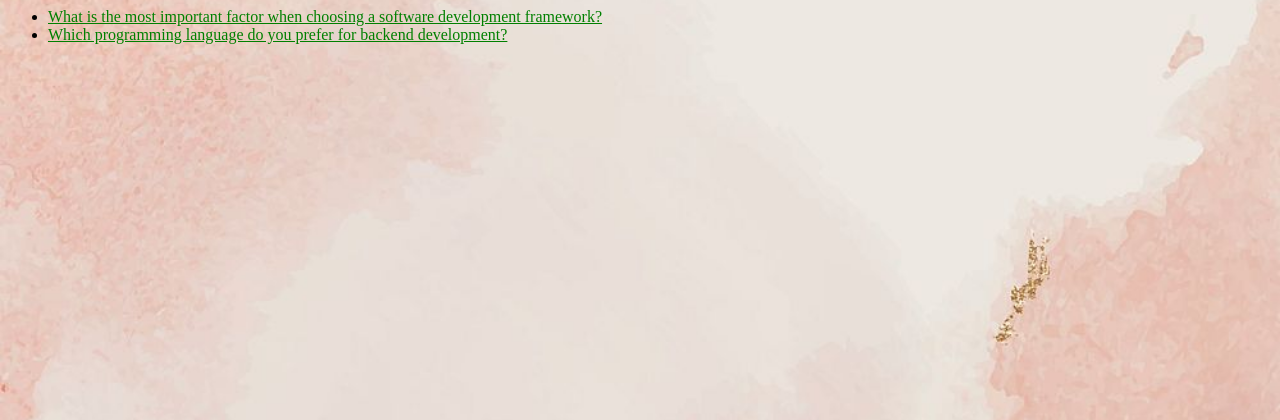
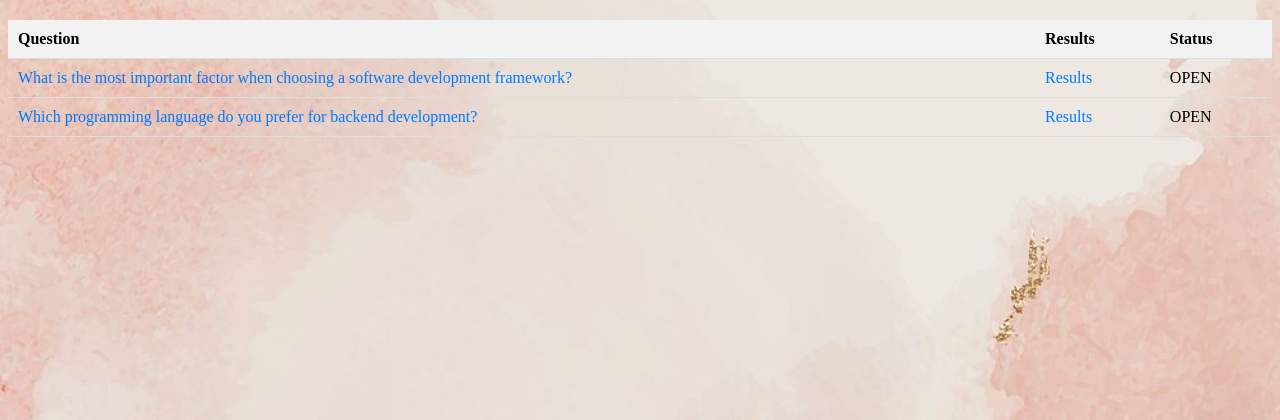
Before and after one commit to ku-polls-security/ku-polls-security, a Django app: page /polls/ in a window 1280 px wide. Shown: the top 420 px of the page. Run offline with Django 4.2, Linux system fonts and the light colour scheme; data comes from the database, SQL or seed files in the repository.

Commit message:
update template

```diff
--- a/polls/templates/polls/detail.html
+++ b/polls/templates/polls/detail.html
@@ -9,4 +9,6 @@
         {% endfor %}
     </fieldset>
     <input type="submit" value="Vote">
+    <a href="{% url 'polls:results' question.id %}">Results</a>
+    <a href="{% url 'polls:index' %}">Back to List of Polls</a>
     </form>
--- a/polls/templates/polls/index.html
+++ b/polls/templates/polls/index.html
@@ -1,13 +1,169 @@
 {% load static %}
 
+<html>
+    <head>
+        <meta charset="UTF-8">
+        <meta name="viewport" content="width=device-width, initial-scale=1.0">
+        <meta name="description" content="KU Polls">
+        <meta name="author" content="TAGCH">
+        <meta name="keyword" content="html css javascript">
+        <title>Polls List</title>
         <link rel="stylesheet" href="{% static 'polls/style.css' %}">
 
-{% if latest_question_list %}
+    </head>
+
+    <style>
+        li a {
+            color: green;
+        }
+
+        body {
+            background: white url("{% static 'polls/images/background.png' %}") no-repeat;
+            background-size: cover;
+            background-position: center;
+        }
+
+        .popup {
+            position: fixed;
+            left: 50%;
+            top: 50%;
+            transform: translate(-50%, -50%);
+            background-color: white;
+            padding: 20px;
+            border: 1px solid #ccc;
+            z-index: 1000;
+            box-shadow: 0 5px 15px rgba(0, 0, 0, 0.3);
+            display: none; /* Hidden by default */
+        }
+
+        .popup-content {
+            text-align: center;
+        }
+
+        .close-button {
+            position: absolute;
+            top: 10px;
+            right: 10px;
+            font-size: 24px;
+            cursor: pointer;
+        }
+
+        .hidden {
+            display: none;
+        }
+
+        /* Remove default list styling */
+        .popup-content ul {
+            list-style-type: none;
+            padding: 0;
+        }
+
+        .popup-content ul li {
+            margin-bottom: 10px;
+        }
+
+        table {
+            width: 100%;
+            border-collapse: collapse;
+            margin-top: 20px;
+        }
+
+        th, td {
+            padding: 10px;
+            text-align: left;
+            border-bottom: 1px solid #ddd;
+        }
+
+        th {
+            background-color: #f2f2f2;
+        }
+
+        tr:hover {
+            background-color: #f5f5f5;
+        }
+
+        a {
+            text-decoration: none;
+            color: #007bff;
+        }
+
+        a:hover {
+            text-decoration: underline;
+        }
+    </style>
+
+    <body>
+        <div id="popup" class="popup hidden">
+            <div class="popup-content">
+                <span class="close-button">&times;</span>
                 <ul>
-    {% for question in latest_question_list %}
-        <li><a href="{% url 'polls:detail' question.id %}">{{ question.question_text }}</a></li>
+                    {% for message in messages %}
+                        <li{% if message.tags %} class="{{ message.tags }}"{% endif %}>{{ message }}</li>
                     {% endfor %}
                 </ul>
+            </div>
+        </div>
+
+        {% if latest_question_list %}
+            <table>
+                <thead>
+                    <tr>
+                        <th>Question</th>
+                        <th>Results</th>
+                        <th>Status</th>
+                    </tr>
+                </thead>
+                <tbody>
+                    {% for question in latest_question_list %}
+                        <tr>
+                            <td>
+                                <a href="{% url 'polls:detail' question.id %}">{{ question.question_text }}</a>
+                            </td>
+                            <td>
+                                <a href="{% url 'polls:results' question.id %}">Results</a>
+                            </td>
+                            <td>
+                                {% if question.can_vote %}
+                                    <p>OPEN</p>
+                                {% else %}
+                                    <p>CLOSED</p>
+                                {% endif %}
+                            </td>
+                        </tr>
+                    {% endfor %}
+                </tbody>
+            </table>
         {% else %}
             <p>No polls are available.</p>
         {% endif %}
+    </body>
+
+    <script>
+        document.addEventListener("DOMContentLoaded", function() {
+            // Check if there are any messages
+            var popup = document.getElementById("popup");
+            var closeButton = document.querySelector(".close-button");
+
+            if (popup.querySelector("li")) {
+                // Display the popup
+                popup.classList.remove("hidden");
+                popup.style.display = 'block'; // Ensure the popup is visible
+            }
+
+            // Close the popup when the close button is clicked
+            closeButton.addEventListener("click", function() {
+                popup.classList.add("hidden");
+                popup.style.display = 'none'; // Hide the popup
+            });
+
+            // Optional: Close the popup when clicking outside of it
+            window.addEventListener("click", function(event) {
+                if (event.target === popup) {
+                    popup.classList.add("hidden");
+                    popup.style.display = 'none'; // Hide the popup
+                }
+            });
+        });
+    </script>
+
+</html>
```
Also changed, not shown: polls/templates/polls/results.html (+21 -7 lines). Lines whose indentation alone changed are shown as unchanged.
